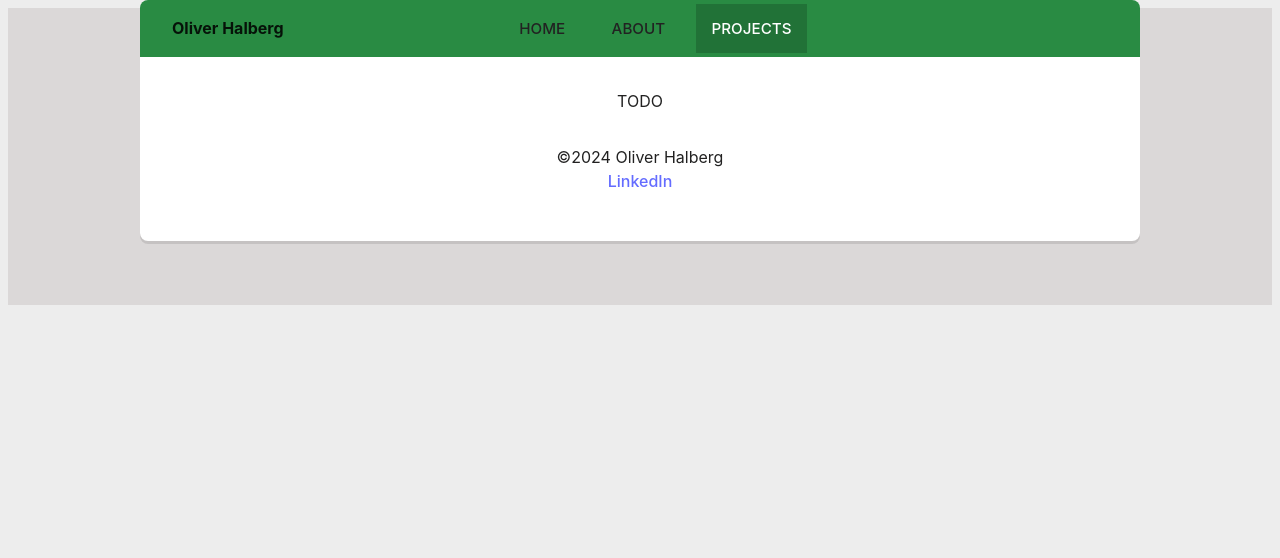
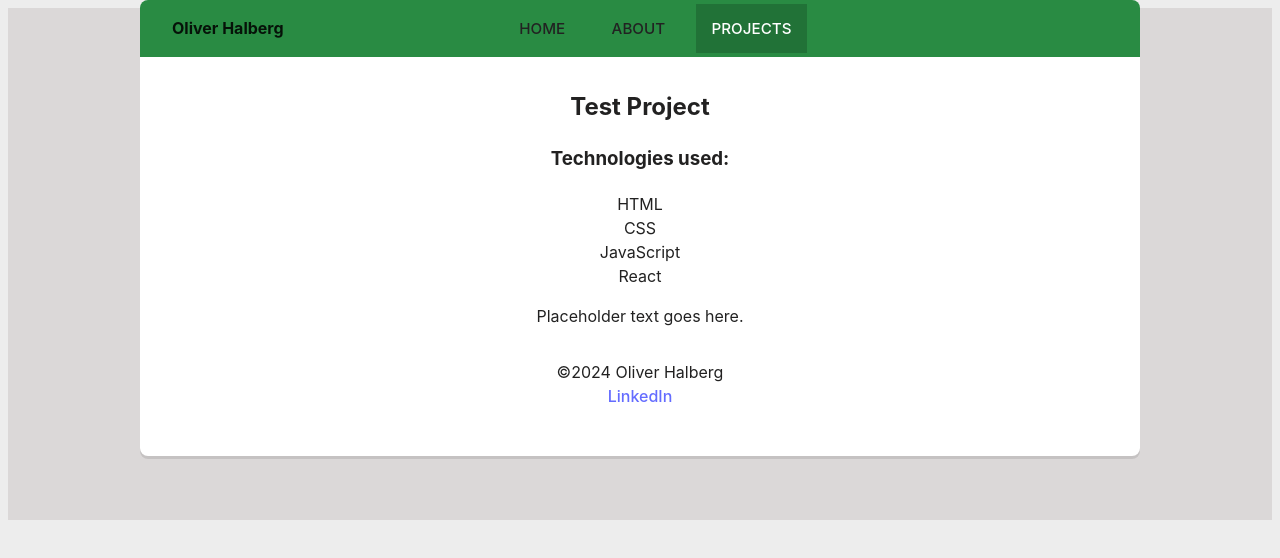
Before and after one commit to oliverhalberg/Portfolio-Site, a React (Vite) app: page /projects in a window 1280 px wide. Shown: the top 558 px of the page. Built offline with nearby package versions, Linux system fonts and the light colour scheme.

Commit message:
Rough draft of structure for Projects page

```diff
--- /dev/null
+++ b/src/components/Project.jsx
@@ -0,0 +1,26 @@
+import PropTypes from 'prop-types';
+const Project = ({ data }) => {
+    return (
+        <div>
+            <h2>{data.title}</h2>
+            <h3>Technologies used:</h3>
+            <ul>
+                {data.technologies.map((tech) => <li>{tech}</li>)}
+            </ul>
+            <p>{data.description}</p>
+            {data.githubLink ? <a href={data.githubLink}>Github</a> : null}
+        </div>
+    );
+}
+
+export default Project;
+
+Project.PropTypes = {
+    data: PropTypes.shape({
+        id: PropTypes.number.isRequired,
+        technologies: PropTypes.arrayOf(PropTypes.string).isRequired,
+        title: PropTypes.string.isRequired,
+        description: PropTypes.string.isRequired,
+        githubLink: PropTypes.string
+    })
+}
--- a/src/components/Projects.jsx
+++ b/src/components/Projects.jsx
@@ -1,11 +1,14 @@
 import projectsList from "../data/projects-list.json";
+import Project from "./Project";
 
 const projects = projectsList.projects;
 
 const Projects = () => {
     console.log(projects);
     return (
-        <p>TODO</p>
+        <div>
+            {projects.map((project) => <Project key={project.id} data={project} />)}
+        </div>
     );
 }
 
--- a/src/data/projects-list.json
+++ b/src/data/projects-list.json
@@ -2,7 +2,7 @@
     "projects" : [
         {
             "id": 1,
-            "title": "Test",
+            "title": "Test Project",
             "technologies": ["HTML", "CSS", "JavaScript", "React"],
             "description": "Placeholder text goes here."
         }
```
